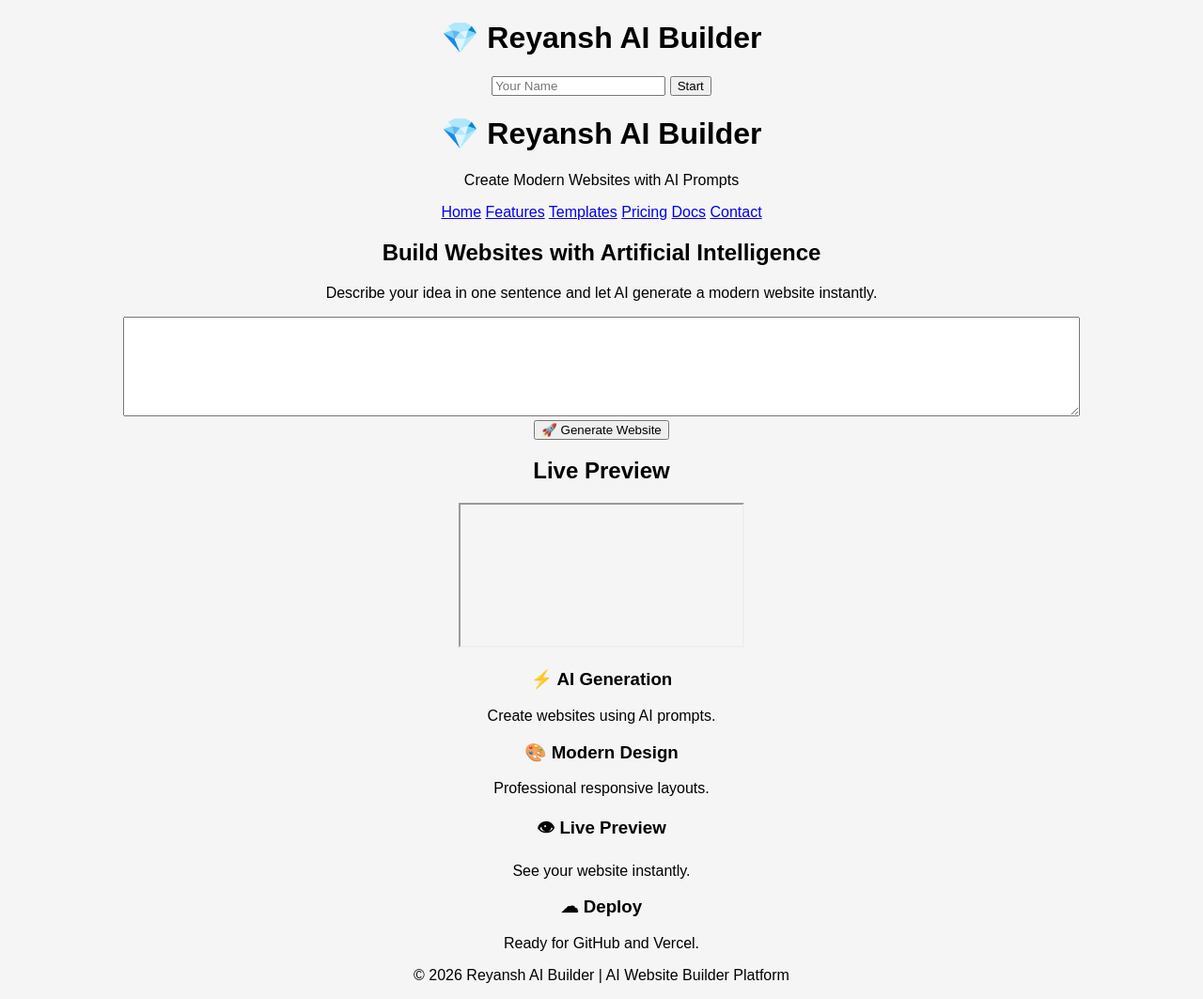
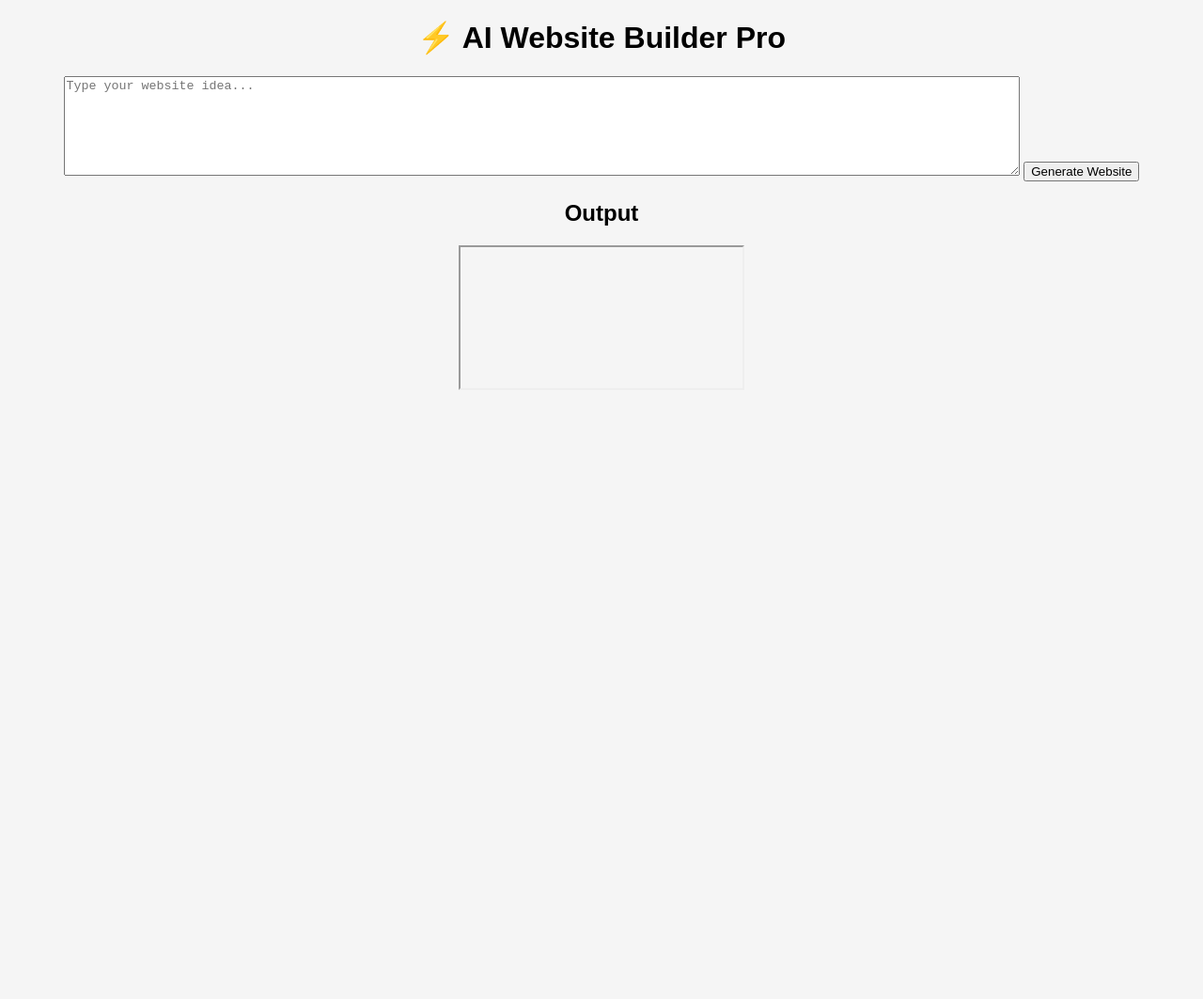
Before and after one commit to wabsit/Reyansh-AI-Builder, a website: page index.html in a window 1280 px wide. Shown: the whole page at 94% size. After the commit the page ends 800 px from the top, so only its background shows below. Drawn offline with Linux system fonts and the light colour scheme.

Commit message:
index.html

```diff
--- a/index.html
+++ b/index.html
@@ -1,114 +1,20 @@
 <!DOCTYPE html>
 <html>
 <head>
-  <title>Reyansh AI Builder</title>
+  <title>AI Builder Pro</title>
   <link rel="stylesheet" href="style.css">
 </head>
 <body>
 
-<h1>💎 Reyansh AI Builder</h1>
+<h1>⚡ AI Website Builder Pro</h1>
 
-<input id="name" placeholder="Your Name">
-<button onclick="start()">Start</button>
+<textarea id="prompt" placeholder="Type your website idea..."></textarea>
 
-<script>
-function start(){
-  const name = document.getElementById("name").value;
-  localStorage.setItem("user", name);
-  window.location.href = "dashboard.html";
-}
-</script>
+<button onclick="generate()">Generate Website</button>
 
+<h2>Output</h2>
+<iframe id="preview"></iframe>
+
+<script src="script.js"></script>
 </body>
 </html>
-<!DOCTYPE html>
-<html lang="en">
-<head>
-  <meta charset="UTF-8">
-  <meta name="viewport" content="width=device-width, initial-scale=1.0">
-  <title>💎 Reyansh AI Builder</title>
-  <link rel="stylesheet" href="style.css">
-</head>
-<body>
-
-  <!-- Header -->
-  <header class="header">
-    <div class="logo">
-      <h1>💎 Reyansh AI Builder</h1>
-      <p>Create Modern Websites with AI Prompts</p>
-    </div>
-
-    <nav>
-      <a href="#">Home</a>
-      <a href="#">Features</a>
-      <a href="#">Templates</a>
-      <a href="#">Pricing</a>
-      <a href="#">Docs</a>
-      <a href="#">Contact</a>
-    </nav>
-  </header>
-
-  <!-- Hero Section -->
-  <section class="hero">
-    <h2>Build Websites with Artificial Intelligence</h2>
-    <p>
-      Describe your idea in one sentence and let AI generate a modern website
-      instantly.
-    </p>
-
-    <textarea
-      id="prompt"
-      placeholder="Example: Create a modern portfolio website with dark theme, contact form and gallery">
-    </textarea>
-
-    <br>
-
-    <button onclick="generate()">
-      🚀 Generate Website
-    </button>
-  </section>
-
-  <!-- Preview -->
-  <section class="preview">
-    <h2>Live Preview</h2>
-
-    <iframe
-      id="preview"
-      title="Website Preview">
-    </iframe>
-  </section>
-
-  <!-- Features -->
-  <section class="features">
-
-    <div class="card">
-      <h3>⚡ AI Generation</h3>
-      <p>Create websites using AI prompts.</p>
-    </div>
-
-    <div class="card">
-      <h3>🎨 Modern Design</h3>
-      <p>Professional responsive layouts.</p>
-    </div>
-
-    <div class="card">
-      <h3>👁 Live Preview</h3>
-      <p>See your website instantly.</p>
-    </div>
-
-    <div class="card">
-      <h3>☁ Deploy</h3>
-      <p>Ready for GitHub and Vercel.</p>
-    </div>
-
-  </section>
-
-  <!-- Footer -->
-  <footer>
-    <p>© 2026 Reyansh AI Builder | AI Website Builder Platform</p>
-  </footer>
-
-  <script src="script.js"></script>
-
-</body>
-</html>
```
